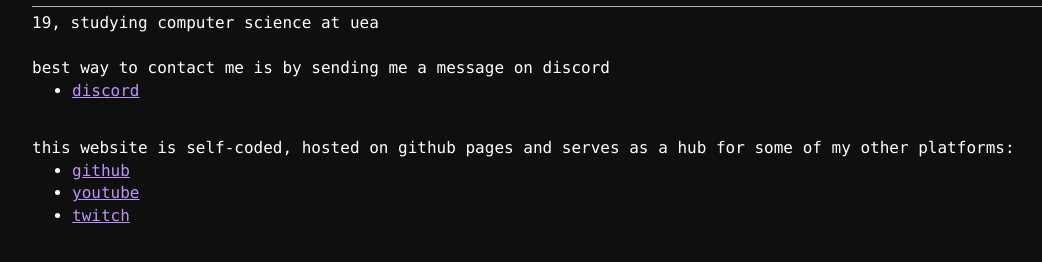
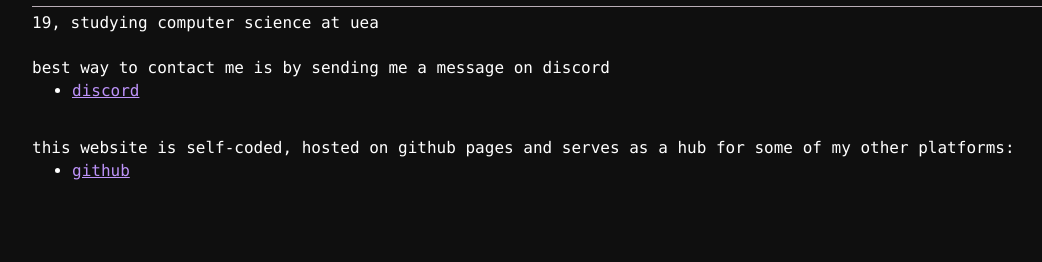
Before and after one commit to raza221/raza221.github.io, a plain HTML site: page index.html in a window 1280 px wide. Shown: the part 278-540 px from the top of the page, without its empty margins (38-1080 px from the left). Drawn offline with Linux system fonts and the light colour scheme.

Commit message:
Update index.html

```diff
--- a/index.html
+++ b/index.html
@@ -27,8 +27,6 @@
 		<br>
 		<ul>
 			<li><a href="https://github.com/raza221"  target="_blank">github</a></li>
-            <li><a href="https://www.youtube.com/channel/UCHmwoQe0vg-EE45jN3inV2g?sub_confirmation=1"  target="_blank">youtube</a></li>
-			<li><a href="https://www.twitch.tv/raza_tv"  target="_blank">twitch</a></li>
 	    	</ul>
 	</div>
 </body>
```
